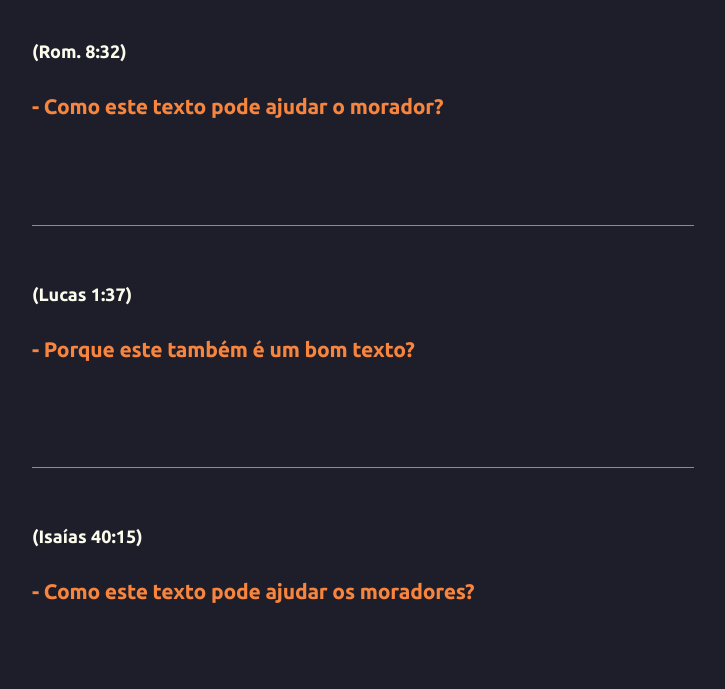
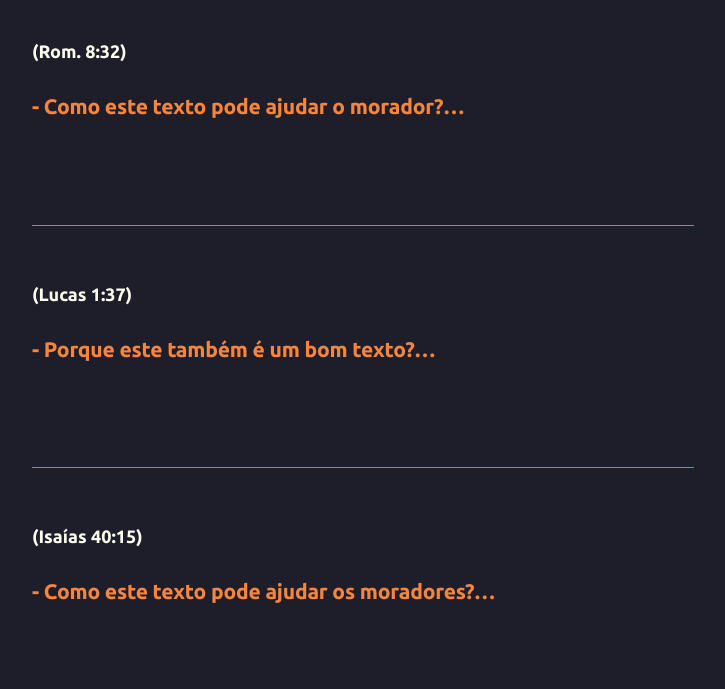
Before and after one commit to joaquim-capitao/jw, a Jekyll site: the page built from saidas/001-saida.md, in a window 1280 px wide. Shown: the part 454-1143 px from the top of the page, without its empty margins (277-1002 px from the left). Built offline with Jekyll 4.4.1, drawn with Linux system fonts in a browser that asks for light colours; our own code applies the rules of GitHub Pages for plain Markdown files; some of the changed text lies outside the part shown.

```diff
--- a/saidas/001-saida.md
+++ b/saidas/001-saida.md
@@ -10,22 +10,22 @@ Vamos dar algumas sugestões:
 
 ---
 **(Rom. 8:32)**
-### - Como este texto pode ajudar o morador?
+### - Como este texto pode ajudar o morador?...
 <br>
 
 
 ---
 **(Lucas 1:37)**
-### - Porque este também é um bom texto?
+### - Porque este também é um bom texto?...
 <br>
 
 ---
 **(Isaías 40:15)**
-### - Como este texto pode ajudar os moradores?
+### - Como este texto pode ajudar os moradores?...
 <br>
 
 ---
-### - Do que vimos nesta saída, houve algum texto que pretendem usar?
+### - Do que vimos nesta saída, houve algum texto que pretendem usar?...
 <br>
 
 ---
```
